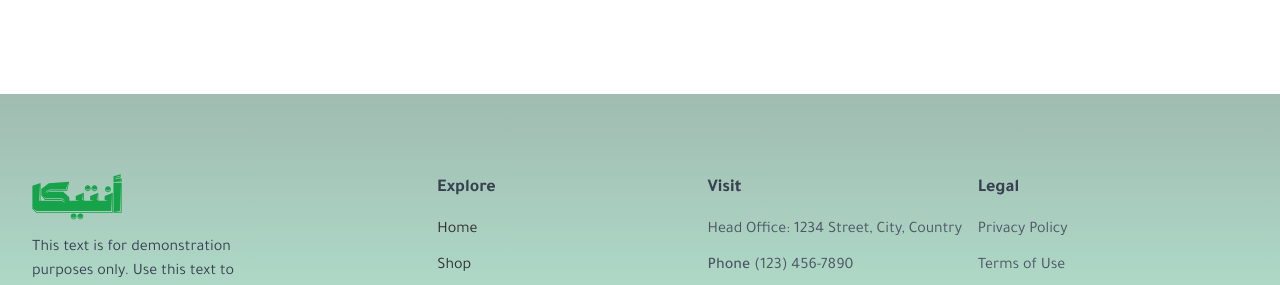
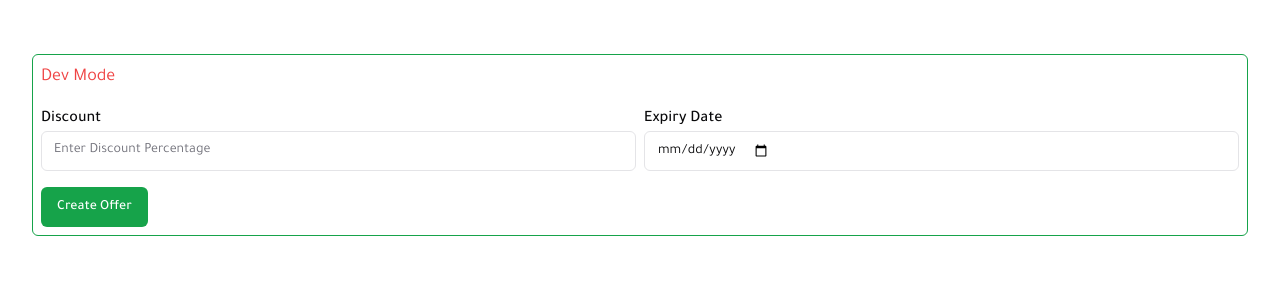
Before and after one commit to M0mahmoud/Antique-E-Commerce-Furniture, a Next.js app: page /en in a window 1280 px wide. Shown: the part 2932-3217 px from the top of the page. Built offline with nearby package versions, Linux system fonts and the light colour scheme; no server answers; the database is empty.

Commit message:
Connect Offers Section with DB

```diff
--- a/app/(HomeSections)/OffersSection.tsx
+++ b/app/(HomeSections)/OffersSection.tsx
@@ -2,21 +2,49 @@
 
 import { Button } from "@/components/ui/button";
 import { Input } from "@/components/ui/input";
+import { Label } from "@/components/ui/label";
 import offer from "@/images/offer_img.webp";
+import { getStartOfNextWeek } from "@/lib/utils";
+import { useTranslations } from "next-intl";
 import Image from "next/image";
-import { useEffect, useState } from "react";
+import { FormEvent, useEffect, useState } from "react";
 const OffersSection = () => {
+  const t = useTranslations("offer");
   const [timer, setTimer] = useState({
     days: 0,
     hours: 0,
     minutes: 0,
     seconds: 0,
   });
+  const minDate = getStartOfNextWeek();
+
   // Timer logic
   useEffect(() => {
-    const countdown = setInterval(() => {
+    let countdown: any;
+
+    async function getOffer() {
+      try {
+        const res = await fetch("/api/public/offers", {
+          headers: {
+            "Content-Type": "application/json",
+          },
+        });
+        const result = await res.json();
+        return result.offer[result.offer.length - 1];
+      } catch (error) {
+        console.error("Error fetching offer:", error);
+        return null;
+      }
+    }
+
+    async function startCountdown() {
+      const target = await getOffer();
+      if (!target) return;
+
+      const targetDate = new Date(target.date).getTime();
+
+      countdown = setInterval(() => {
         const now = new Date().getTime();
-      const targetDate = new Date("2024-10-01T23:59:59").getTime();
         const timeLeft = targetDate - now;
 
         if (timeLeft < 0) {
@@ -34,6 +62,9 @@ const OffersSection = () => {
 
         setTimer({ days, hours, minutes, seconds });
       }, 1000);
+    }
+
+    startCountdown();
 
     return () => clearInterval(countdown);
   }, []);
@@ -56,7 +87,7 @@ const OffersSection = () => {
           <div className="w-full">
             <div className="offer_text">
               <h2 className="mb-4 text-5xl font-extrabold">
-                Weekly Sale on 60% Off All Products
+                {t("weeklySale")}
               </h2>
               <div className="my-9 md:me-14">
                 <div
@@ -67,28 +98,34 @@ const OffersSection = () => {
                     id="days"
                     className="text-2xl md:text-4xl text-dark font-black border-e-[1px] border-e-dark  pe-[9%] lg:pe-[4%] "
                   >
-                    <span className="block text-sm uppercase">Days</span>
+                    <span className="block text-sm uppercase">{t("days")}</span>
                     {timer.days}
                   </div>
                   <div
                     id="hours"
                     className="text-2xl md:text-4xl text-dark font-black border-e-[1px] border-e-dark  pe-[9%] lg:pe-[4%] "
                   >
-                    <span className="block text-sm uppercase">Hours</span>
+                    <span className="block text-sm uppercase">
+                      {t("hours")}
+                    </span>
                     {timer.hours}
                   </div>
                   <div
                     id="minutes"
                     className="text-2xl md:text-4xl text-dark font-black border-e-[1px] border-e-dark  pe-[9%] lg:pe-[4%] "
                   >
-                    <span className="block text-sm uppercase">Minutes</span>
+                    <span className="block text-sm uppercase">
+                      {t("minutes")}
+                    </span>
                     {timer.minutes}
                   </div>
                   <div
                     id="seconds"
                     className="text-2xl md:text-4xl text-dark font-black   pe-[9%] lg:pe-[4%] "
                   >
-                    <span className="block text-sm uppercase">Seconds</span>
+                    <span className="block text-sm uppercase">
+                      {t("seconds")}
+                    </span>
                     {timer.seconds}
                   </div>
                 </div>
@@ -96,7 +133,7 @@ const OffersSection = () => {
               <form className="flex">
                 <Input
                   type="email"
-                  placeholder="enter email"
+                  placeholder={t("emailPlaceholder")}
                   aria-label="enter email"
                   aria-describedby="basic"
                   className="px-2 md:px-3 py-6 border-dark bg-transparent text-lg md:text-xl placeholder:capitalize w-full focus:outline-none rounded-e-none"
@@ -105,13 +142,73 @@ const OffersSection = () => {
                   variant="outline"
                   className="px-2 md:px-4 py-6 text-lg md:text-xl uppercase rounded-s-none border-dark border-s-0"
                 >
-                  book now
+                  {t("bookNow")}
                 </Button>
               </form>
             </div>
           </div>
         </div>
       </div>
+      {/* TODO: Will Move to Dashboard */}
+      {/* TODO: Refactore Code */}
+      <div className="container mx-aut">
+        <form
+          id="offerForm"
+          className="my-6 border border-primary rounded-md p-2"
+          onSubmit={async (e: FormEvent<HTMLFormElement>) => {
+            e.preventDefault();
+            // Get form data
+            const formData = new FormData(e.currentTarget);
+
+            try {
+              const response = await fetch("/api/public/offers", {
+                method: "POST",
+                headers: {
+                  "Content-Type": "application/json",
+                },
+                body: JSON.stringify({
+                  discount: formData.get("discount"),
+                  date: formData.get("date"),
+                }),
+              });
+
+              const data = await response.json();
+              console.log("data:", data);
+              if (response.ok) {
+                console.log("Offer created successfully");
+              }
+            } catch (error) {
+              console.error("Network error:", error);
+            }
+          }}
+        >
+          <p className="text-lg text-destructive">Dev Mode</p>
+          <div className="flex gap-2 justify-between items-center">
+            <div className="mb-4 w-full">
+              <Label htmlFor="discount">Discount</Label>
+              <Input
+                type="number"
+                id="discount"
+                step={10}
+                min={10}
+                max={100}
+                name="discount"
+                placeholder="Enter Discount Percentage"
+                required
+              />
+            </div>
+
+            <div className="mb-4 w-full">
+              <Label htmlFor="date">Expiry Date</Label>
+              <Input type="date" id="date" name="date" min={minDate} required />
+            </div>
+          </div>
+
+          <Button type="submit" className="bg-primary text-white py-2 px-4">
+            Create Offer
+          </Button>
+        </form>
+      </div>
     </section>
   );
 };
--- /dev/null
+++ b/app/api/public/offers/route.ts
@@ -0,0 +1,52 @@
+import connectDB from "@/db";
+import { OfferSchema } from "@/lib/definitions";
+import Offer from "@/models/Offer";
+import { NextRequest, NextResponse } from "next/server";
+
+export async function POST(req: NextRequest) {
+  const { date, discount } = await req.json();
+
+  const validation = OfferSchema.safeParse({
+    date,
+    discount,
+  });
+
+  if (!validation.success) {
+    return NextResponse.json(
+      {
+        errors: validation.error.flatten().fieldErrors,
+      },
+      { status: 400 }
+    );
+  }
+
+  try {
+    await connectDB();
+    // TODO: Fix this approach
+    // Client Fetch Last Offer Stored !!!
+    const offer = await Offer.create({
+      date: validation.data.date,
+      discount: validation.data.discount,
+    });
+
+    return NextResponse.json({ offer }, { status: 201 });
+  } catch (error) {
+    console.error("Error finding user or creating session:", error);
+    return NextResponse.json({
+      message: "An error occurred. Please try again later.",
+    });
+  }
+}
+
+export async function GET() {
+  try {
+    await connectDB();
+    const offer = await Offer.find();
+    return NextResponse.json({ offer });
+  } catch (error) {
+    console.error("Error finding user or creating session:", error);
+    return NextResponse.json({
+      message: "An error occurred. Please try again later.",
+    });
+  }
+}
--- a/language/ar.json
+++ b/language/ar.json
@@ -78,5 +78,14 @@
     "legal2": "شروط الاستخدام",
     "legal3": "إخلاء المسؤولية",
     "footerText": "2023 جميع الحقوق محفوظة."
+  },
+  "offer": {
+    "weeklySale": "تخفيض أسبوعي بنسبة 60% على جميع المنتجات",
+    "days": "أيام",
+    "hours": "ساعات",
+    "minutes": "دقائق",
+    "seconds": "ثواني",
+    "emailPlaceholder": "أدخل البريد الإلكتروني",
+    "bookNow": "احجز الآن"
   }
 }
--- a/language/en.json
+++ b/language/en.json
@@ -80,5 +80,14 @@
     "legal2": "Terms of Use",
     "legal3": "Disclaimer",
     "footerText": "© 2023 All rights reserved."
+  },
+  "offer": {
+    "weeklySale": "Weekly Sale on 60% Off All Products",
+    "days": "Days",
+    "hours": "Hours",
+    "minutes": "Minutes",
+    "seconds": "Seconds",
+    "emailPlaceholder": "Enter email",
+    "bookNow": "Book Now"
   }
 }
--- a/lib/definitions.ts
+++ b/lib/definitions.ts
@@ -33,6 +33,11 @@ export const LoginFormSchema = object({
   password: string().min(1, { message: "Password field must not be empty." }),
 });
 
+export const OfferSchema = object({
+  discount: string({ message: "Discount field must not be empty." }),
+  date: string({ message: "Date field must not be empty." }),
+});
+
 export type SessionPayload = {
   userId: string | number;
   expiresAt: Date;
--- a/lib/utils.ts
+++ b/lib/utils.ts
@@ -1,6 +1,17 @@
-import { type ClassValue, clsx } from "clsx"
-import { twMerge } from "tailwind-merge"
+import { type ClassValue, clsx } from "clsx";
+import { twMerge } from "tailwind-merge";
 
 export function cn(...inputs: ClassValue[]) {
-  return twMerge(clsx(inputs))
+  return twMerge(clsx(inputs));
 }
+
+export const getStartOfNextWeek = () => {
+  const today = new Date();
+  const currentDay = today.getDay();
+  // Calculate days until next week's start (assuming week starts on Monday)
+  const daysUntilNextWeek = (7 - currentDay + 1) % 7 || 7;
+  const nextWeekStart = new Date(
+    today.setDate(today.getDate() + daysUntilNextWeek)
+  );
+  return nextWeekStart.toISOString().split("T")[0];
+};
--- /dev/null
+++ b/models/Offer.ts
@@ -0,0 +1,14 @@
+import { model, models, Schema } from "mongoose";
+
+const OfferSchema = new Schema({
+  date: {
+    type: String,
+    required: true,
+  },
+  discount: {
+    type: String,
+    required: true,
+  },
+});
+const Offer = models?.Offer || model("Offer", OfferSchema);
+export default Offer;
```
Lines whose indentation alone changed are shown as unchanged.
